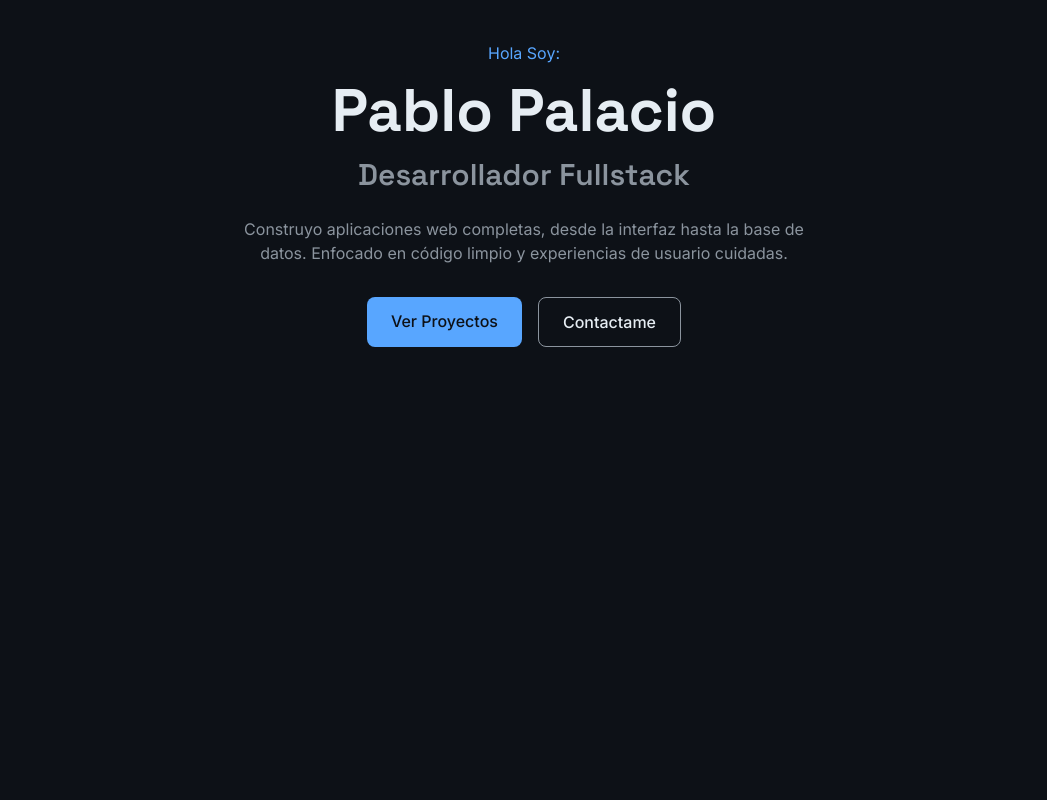
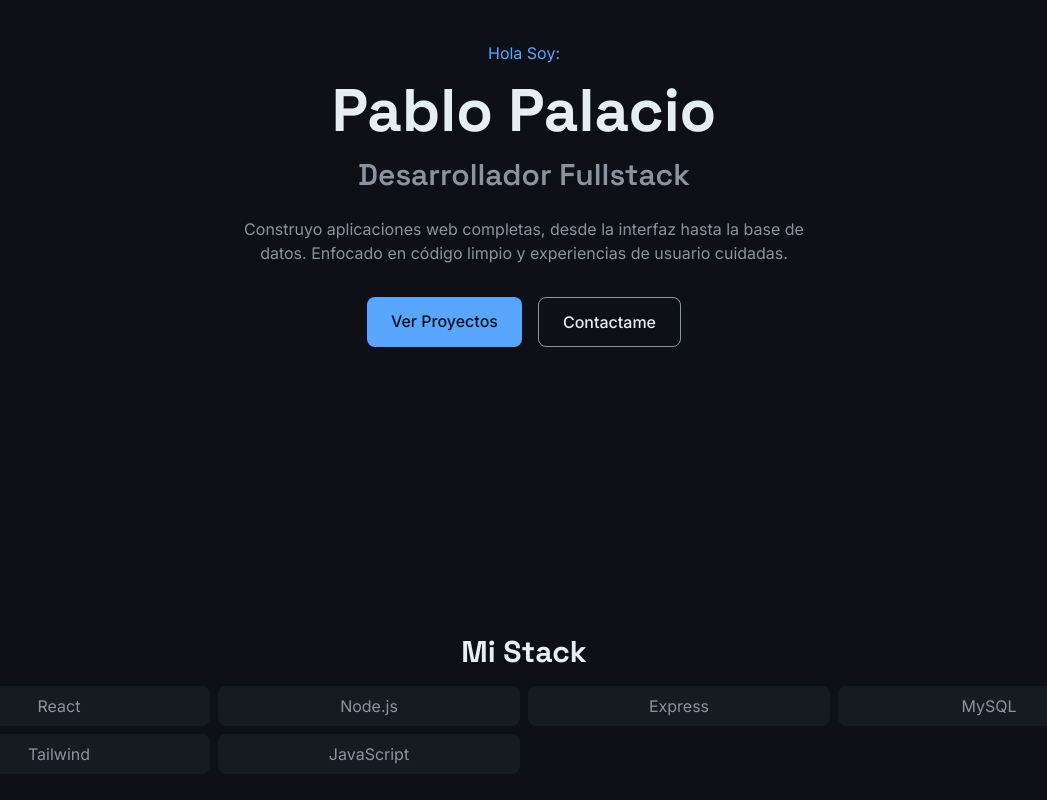
Before and after one commit to kanup09/MiPortfolio, a React (Vite) app: page / in a window 1280 px wide. Shown: the part 302-1102 px from the top of the page, without its empty margins (116-1163 px from the left). Before the commit the page ends 896 px from the top, so only its background shows below. Built offline with nearby package versions, Linux system fonts and the light colour scheme.

Commit message:
Componente Stack
Stack contiene las tecnologias

```diff
--- a/src/App.jsx
+++ b/src/App.jsx
@@ -3,6 +3,7 @@ import { useState } from 'react'
 import './App.css'
 import Navbar from './components/Navbar'
 import Hero from './components/Hero'
+import Stack from './components/Stack'
 
 function App() {
 
@@ -10,8 +11,8 @@ function App() {
     <>
 
       <Navbar/>
-
       <Hero/>
+      <Stack/>
 
     </>
   )
--- /dev/null
+++ b/src/components/Stack.jsx
@@ -0,0 +1,25 @@
+
+function Stack(){
+    const tecnologias = ["React", "Node.js", "Express", "MySQL", "Tailwind", "JavaScript"];
+
+    return(
+        <section id="stack"
+        className=" bg-bg py-10 px-6 text-text ">
+            <div className="max-w-3xl mx-auto text-center">
+                <h2 className="font-heading text-2xl md:text-3xl font-bold text-text mb-4">
+                    Mi Stack
+                </h2>
+            </div>
+            <div className="grid grid-cols-2 md:grid-cols-4 gap-2">
+                {tecnologias.map((tecno)=>(
+                    <div key={tecno} className="bg-surface text-muted p-2 block rounded-lg md:rounded-lg text-center">
+                        {tecno}
+                    </div>
+                ))}
+            </div>
+
+        </section>
+    );
+}
+
+export default Stack
```
